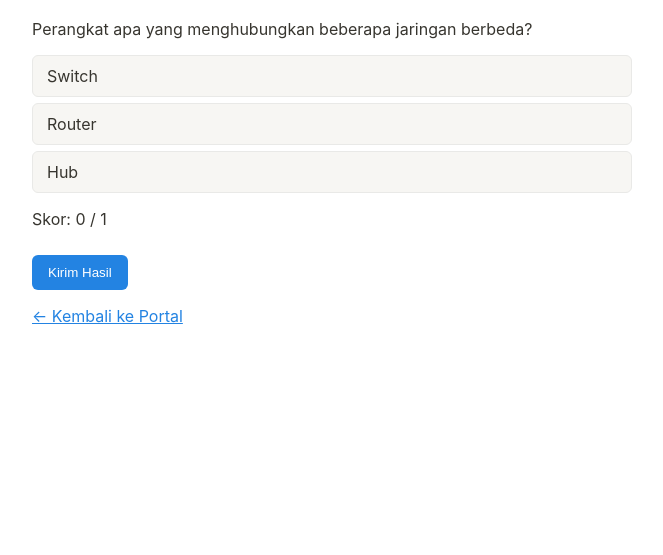
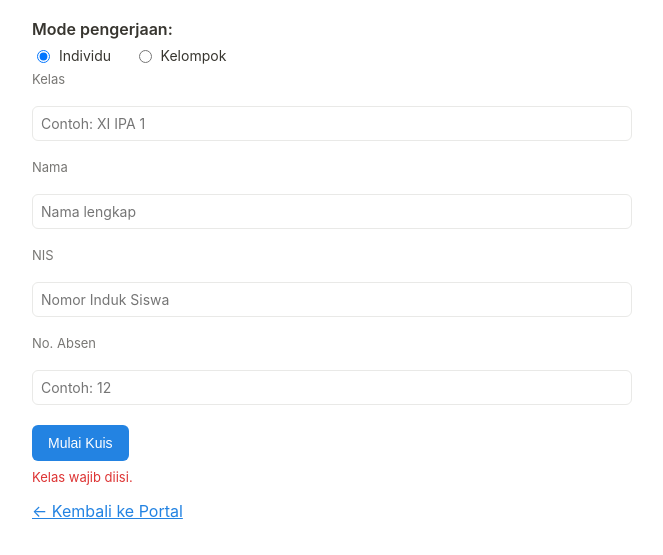
Before and after one commit to wixgung/informatika-xi, a plain HTML site: page modules/kuis-jaringan-komputer.html in a window 1280 px wide. Both pictures are taken after a click on the button "Mulai Kuis". Shown: the part 103-658 px from the top of the page, without its empty margins (308-971 px from the left). Drawn offline with Linux system fonts and the light colour scheme; no server answers.

Commit message:
Add files via upload

```diff
--- a/modules/kuis-jaringan-komputer.html
+++ b/modules/kuis-jaringan-komputer.html
@@ -6,23 +6,49 @@
 <style>
   body{font-family:Inter,system-ui,sans-serif;background:#FFFFFF;color:#37352F;padding:0;margin:0}
   #konten-utama{visibility:hidden;padding:40px;max-width:600px;margin:0 auto}
-  input{padding:8px;border:1px solid #E9E9E7;border-radius:6px;width:100%;margin:6px 0;box-sizing:border-box}
-  button{padding:10px 16px;background:#2383E2;color:#fff;border:none;border-radius:6px;cursor:pointer;margin-top:10px}
+  label.mode{display:inline-flex;align-items:center;gap:6px;margin-right:18px;font-size:14px;cursor:pointer}
+  input[type=text]{padding:8px;border:1px solid #E9E9E7;border-radius:6px;width:100%;margin:6px 0 14px;box-sizing:border-box;font-family:inherit;font-size:14px}
+  .field-label{font-size:13px;color:#787774;margin-top:4px}
+  button{padding:10px 16px;background:#2383E2;color:#fff;border:none;border-radius:6px;cursor:pointer;margin-top:6px;font-size:14px}
   button:hover{background:#1a6fc4}
   .opsi{display:block;margin:6px 0;padding:10px 14px;background:#F7F6F3;border:1px solid #E9E9E7;border-radius:6px;cursor:pointer}
   .opsi:hover{background:#EFEFED}
   #status{margin-top:14px;font-size:13px;color:#787774}
   a{color:#2383E2}
+  .kelompok-hint{font-size:12px;color:#787774;margin-top:-10px;margin-bottom:14px}
 </style>
 </head>
 <body>
   <div id="konten-utama">
     <h1>🌐 Kuis: Jaringan Komputer & Internet</h1>
 
-    <div id="form-nama">
-      <p>Nama:</p>
-      <input type="text" id="nama" placeholder="Masukkan nama kamu">
+    <div id="form-info">
+      <p style="font-weight:600;margin-bottom:8px">Mode pengerjaan:</p>
+      <label class="mode"><input type="radio" name="mode" value="individu" checked onchange="ubahMode()"> Individu</label>
+      <label class="mode"><input type="radio" name="mode" value="kelompok" onchange="ubahMode()"> Kelompok</label>
+
+      <p class="field-label">Kelas</p>
+      <input type="text" id="kelas" placeholder="Contoh: XI IPA 1">
+
+      <div id="field-individu">
+        <p class="field-label">Nama</p>
+        <input type="text" id="nama" placeholder="Nama lengkap">
+        <p class="field-label">NIS</p>
+        <input type="text" id="nis" placeholder="Nomor Induk Siswa">
+        <p class="field-label">No. Absen</p>
+        <input type="text" id="absen" placeholder="Contoh: 12">
+      </div>
+
+      <div id="field-kelompok" style="display:none">
+        <p class="field-label">Nama Kelompok</p>
+        <input type="text" id="namaKelompok" placeholder="Contoh: Kelompok 3 - Cahaya">
+        <p class="field-label">Anggota Kelompok</p>
+        <input type="text" id="anggota" placeholder="Pisahkan dengan koma: Andi, Budi, Citra">
+        <p class="kelompok-hint">Skor akan tercatat atas nama kelompok, bukan perorangan.</p>
+      </div>
+
       <button onclick="mulaiKuis()">Mulai Kuis</button>
+      <p id="pesan-error" style="color:#D33;font-size:13px;margin-top:8px"></p>
     </div>
 
     <div id="kuis" style="display:none">
@@ -42,12 +68,46 @@
   <script src="../config.js"></script>
   <script src="../guard.js"></script>
   <script>
-    let namaSiswa = "";
     let skor = 0;
+    let dataPeserta = {};
+
+    function ubahMode(){
+      const mode = document.querySelector('input[name=mode]:checked').value;
+      document.getElementById('field-individu').style.display = mode === 'individu' ? 'block' : 'none';
+      document.getElementById('field-kelompok').style.display = mode === 'kelompok' ? 'block' : 'none';
+    }
 
     function mulaiKuis(){
-      namaSiswa = document.getElementById('nama').value || "Tanpa Nama";
-      document.getElementById('form-nama').style.display = 'none';
+      const mode = document.querySelector('input[name=mode]:checked').value;
+      const kelas = document.getElementById('kelas').value.trim();
+      const errEl = document.getElementById('pesan-error');
+
+      if(!kelas){
+        errEl.textContent = "Kelas wajib diisi.";
+        return;
+      }
+
+      if(mode === 'individu'){
+        const nama = document.getElementById('nama').value.trim();
+        const nis = document.getElementById('nis').value.trim();
+        const absen = document.getElementById('absen').value.trim();
+        if(!nama){
+          errEl.textContent = "Nama wajib diisi.";
+          return;
+        }
+        dataPeserta = { mode:"Individu", nama, nis, absen, kelas, anggota:"" };
+      } else {
+        const namaKelompok = document.getElementById('namaKelompok').value.trim();
+        const anggota = document.getElementById('anggota').value.trim();
+        if(!namaKelompok){
+          errEl.textContent = "Nama kelompok wajib diisi.";
+          return;
+        }
+        dataPeserta = { mode:"Kelompok", nama:namaKelompok, nis:"", absen:"", kelas, anggota };
+      }
+
+      errEl.textContent = "";
+      document.getElementById('form-info').style.display = 'none';
       document.getElementById('kuis').style.display = 'block';
     }
 
@@ -65,11 +125,16 @@
           mode: "no-cors",
           headers: { "Content-Type": "text/plain" },
           body: JSON.stringify({
-            nama: namaSiswa,
+            waktu: new Date().toISOString(),
+            mode: dataPeserta.mode,
+            nama: dataPeserta.nama,
+            nis: dataPeserta.nis,
+            absen: dataPeserta.absen,
+            kelas: dataPeserta.kelas,
+            anggota: dataPeserta.anggota,
             materi: "Jaringan Komputer & Internet",
             skor: skor,
-            total: 1,
-            waktu: new Date().toISOString()
+            total: 1
           })
         });
         status.textContent = "✅ Hasil terkirim ke spreadsheet guru. Terima kasih!";
```
Also changed, not shown: 1 other file.
